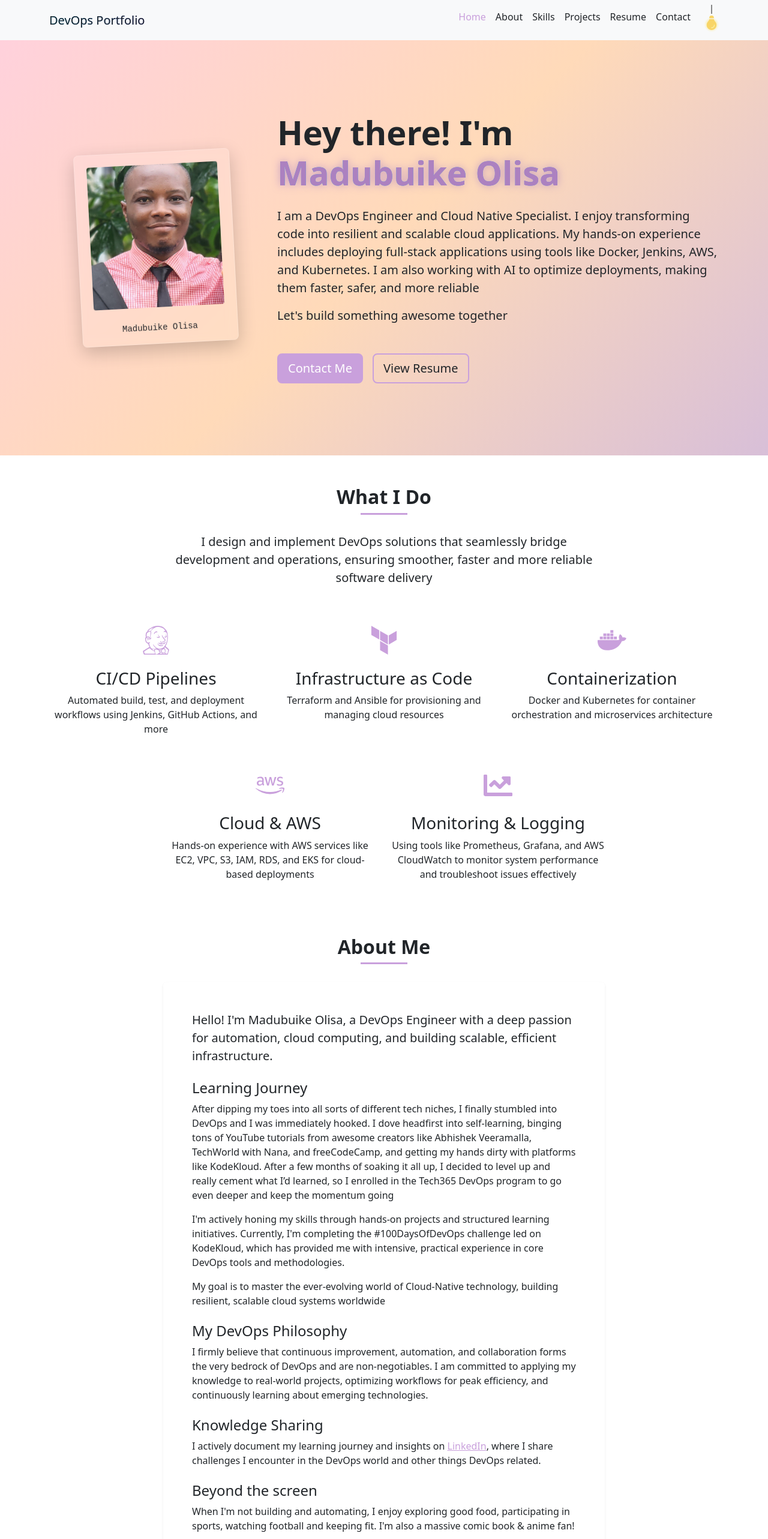
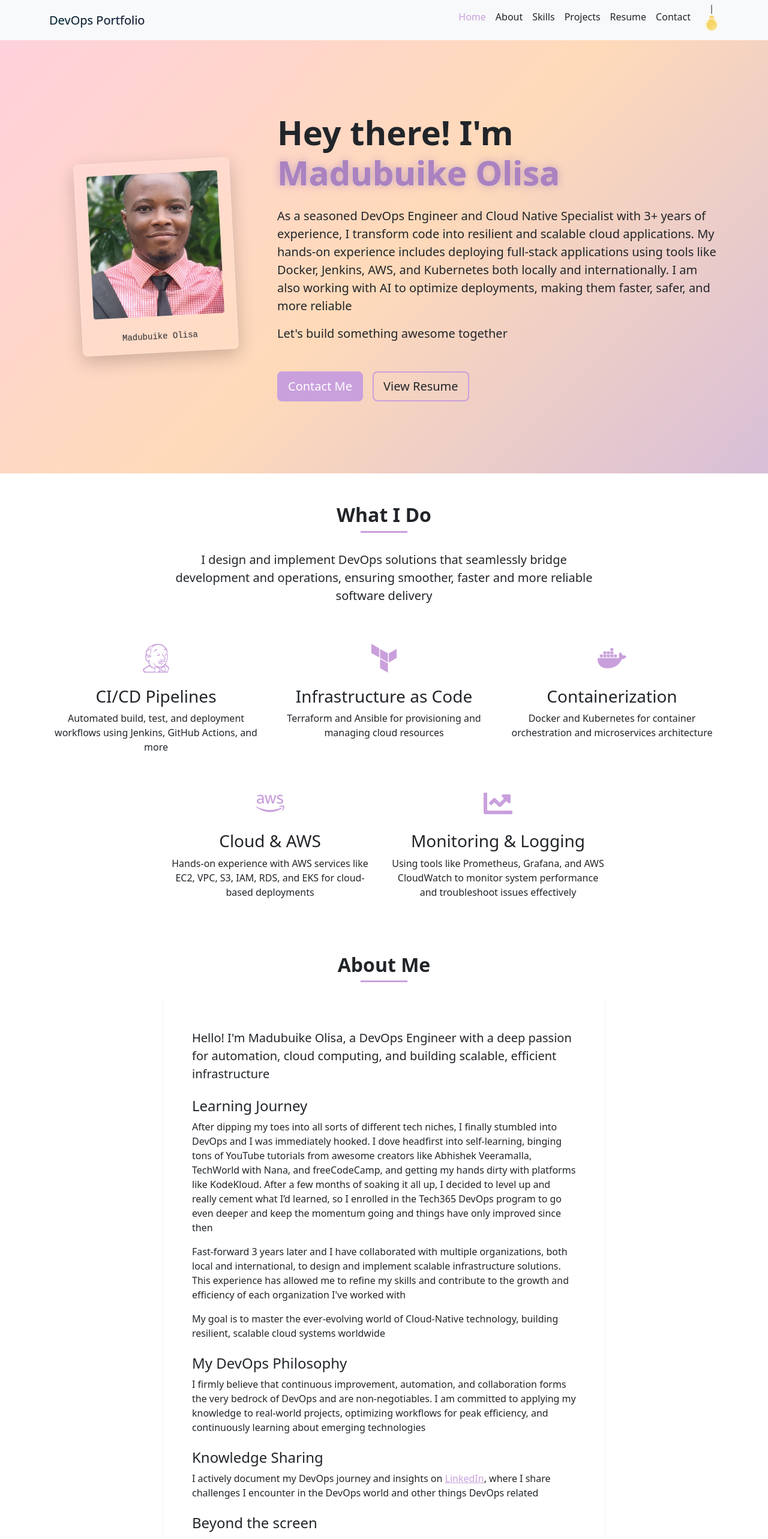
Before and after one commit to SirOlisa/portfolio, a React (Create React App) app in the folder frontend/: page / in a window 1280 px wide. Shown: the top 2565 px of the page at 60% size. Built offline with nearby package versions, Linux system fonts and the light colour scheme; no server answers.

Commit message:
updated about me section

```diff
--- a/frontend/src/components/About.jsx
+++ b/frontend/src/components/About.jsx
@@ -14,37 +14,37 @@ const About = () => {
           <Card className="border-0 shadow-sm">
             <Card.Body className="p-5" style={{ textAlign: 'text-left' }}>
               <p className="lead">
-                Hello! I'm Madubuike Olisa, a DevOps Engineer with a deep passion for automation, cloud computing, and building scalable, efficient infrastructure.
+                Hello! I'm Madubuike Olisa, a DevOps Engineer with a deep passion for automation, cloud computing, and building scalable, efficient infrastructure
               </p>
 
               <h4 className="mt-4">Learning Journey</h4>
               <p>
-                After dipping my toes into all sorts of different tech niches, I finally stumbled into DevOps and I was immediately hooked. I dove headfirst into self-learning, binging tons of YouTube tutorials from awesome creators like Abhishek Veeramalla, TechWorld with Nana, and freeCodeCamp, and getting my hands dirty with platforms like KodeKloud. After a few months of soaking it all up, I decided to level up and really cement what I’d learned, so I enrolled in the Tech365 DevOps program to go even deeper and keep the momentum going
+                After dipping my toes into all sorts of different tech niches, I finally stumbled into DevOps and I was immediately hooked. I dove headfirst into self-learning, binging tons of YouTube tutorials from awesome creators like Abhishek Veeramalla, TechWorld with Nana, and freeCodeCamp, and getting my hands dirty with platforms like KodeKloud. After a few months of soaking it all up, I decided to level up and really cement what I’d learned, so I enrolled in the Tech365 DevOps program to go even deeper and keep the momentum going and things have only improved since then
               </p>
               <p>
-                I'm actively honing my skills through hands-on projects and structured learning initiatives. Currently, I'm completing the #100DaysOfDevOps challenge led on KodeKloud, which has provided me with intensive, practical experience in core DevOps tools and methodologies.
+                Fast-forward 3 years later and I have collaborated with multiple organizations, both local and international, to design and implement scalable infrastructure solutions. This experience has allowed me to refine my skills and contribute to the growth and efficiency of each organization I've worked with
               </p>
               <p>
                 My goal is to master the ever-evolving world of Cloud-Native technology, building resilient, scalable cloud systems worldwide
               </p>
               <h4 className="mt-4"> My DevOps Philosophy</h4>
               <p>
-                I firmly believe that continuous improvement, automation, and collaboration forms the very bedrock of DevOps and are non-negotiables. I am committed to applying my knowledge to real-world projects, optimizing workflows for peak efficiency, and continuously learning about emerging technologies.
+                I firmly believe that continuous improvement, automation, and collaboration forms the very bedrock of DevOps and are non-negotiables. I am committed to applying my knowledge to real-world projects, optimizing workflows for peak efficiency, and continuously learning about emerging technologies
               </p>
 
               <h4 className="mt-4">Knowledge Sharing</h4>
               <p>
-                I actively document my learning journey and insights on  <a href="https://www.linkedin.com/in/madubuikeolisa/" target="_blank" rel="noopener noreferrer"><u>LinkedIn</u></a>, where I share challenges I encounter in the DevOps world and other things DevOps related.
+                I actively document my DevOps journey and insights on  <a href="https://www.linkedin.com/in/madubuikeolisa/" target="_blank" rel="noopener noreferrer"><u>LinkedIn</u></a>, where I share challenges I encounter in the DevOps world and other things DevOps related
               </p>
 
               <h4 className="mt-4">Beyond the screen</h4>
               <p>
-                When I'm not building and automating, I enjoy exploring good food, participating in sports, watching football and keeping fit. I'm also a massive comic book & anime fan!
+                When I am not building and automating, I enjoy exploring good food, participating in sports, watching football and keeping fit. I am also a massive comic book & anime fan!
               </p>
 
               <h4 className="mt-4">Let’s Connect</h4>
               <p>
-                I'm always open to discussing collaboration and new opportunities in DevOps and cloud engineering. Feel free to reach out to me at <a href="mailto:youfoundolisa@gmail.com">youfoundolisa@gmail.com</a>.
+                I am always open to discussing collaboration and new opportunities in DevOps and cloud engineering. Feel free to reach out to me at <a href="mailto:youfoundolisa@gmail.com">youfoundolisa@gmail.com</a>
               </p>
             </Card.Body>
 
--- a/frontend/src/components/Home.jsx
+++ b/frontend/src/components/Home.jsx
@@ -121,17 +121,17 @@ const Home = () => {
             <Col lg={8} className="text-center text-lg-start">
               <h1 className="display-4 fw-bold mb-4 gradient-text">
                 <span className="hero-header">Hey there! I'm</span><br/>
-                <PurpleSpan className="hero-name"> Madubuike Olisa </PurpleSpan>
+                <PurpleSpan className="hero-name">Madubuike Olisa</PurpleSpan>
               </h1>
               <div className="lead mb-5 typing-animation">
-                <p>I am a DevOps Engineer and Cloud Native Specialist. I enjoy transforming code into resilient and scalable cloud applications. My hands-on experience includes deploying full-stack applications using tools like Docker, Jenkins, AWS, and Kubernetes. I am also working with AI to optimize deployments, making them faster, safer, and more reliable</p>
+                <p>As a seasoned DevOps Engineer and Cloud Native Specialist with 3+ years of experience, I transform code into resilient and scalable cloud applications. My hands-on experience includes deploying full-stack applications using tools like Docker, Jenkins, AWS, and Kubernetes both locally and internationally. I am also working with AI to optimize deployments, making them faster, safer, and more reliable</p>
                 <p>Let's build something awesome together</p>
               </div>
               <div>
                 <Button href="#contact" variant="primary" size="lg" className="cta-button glow-button me-3">
                   Contact Me
                 </Button>
-                <Button href="#resume" variant={isDarkMode ? "outline-light" : "outline-dark"}  size="lg" className="cta-button glow-button me-3">
+                <Button href="#resume" variant={isDarkMode ? "outline-light" : "outline-dark"}  size="lg" className="cta-button glow-button me-3 text-white">
                   View Resume
                 </Button>
               </div>
```
